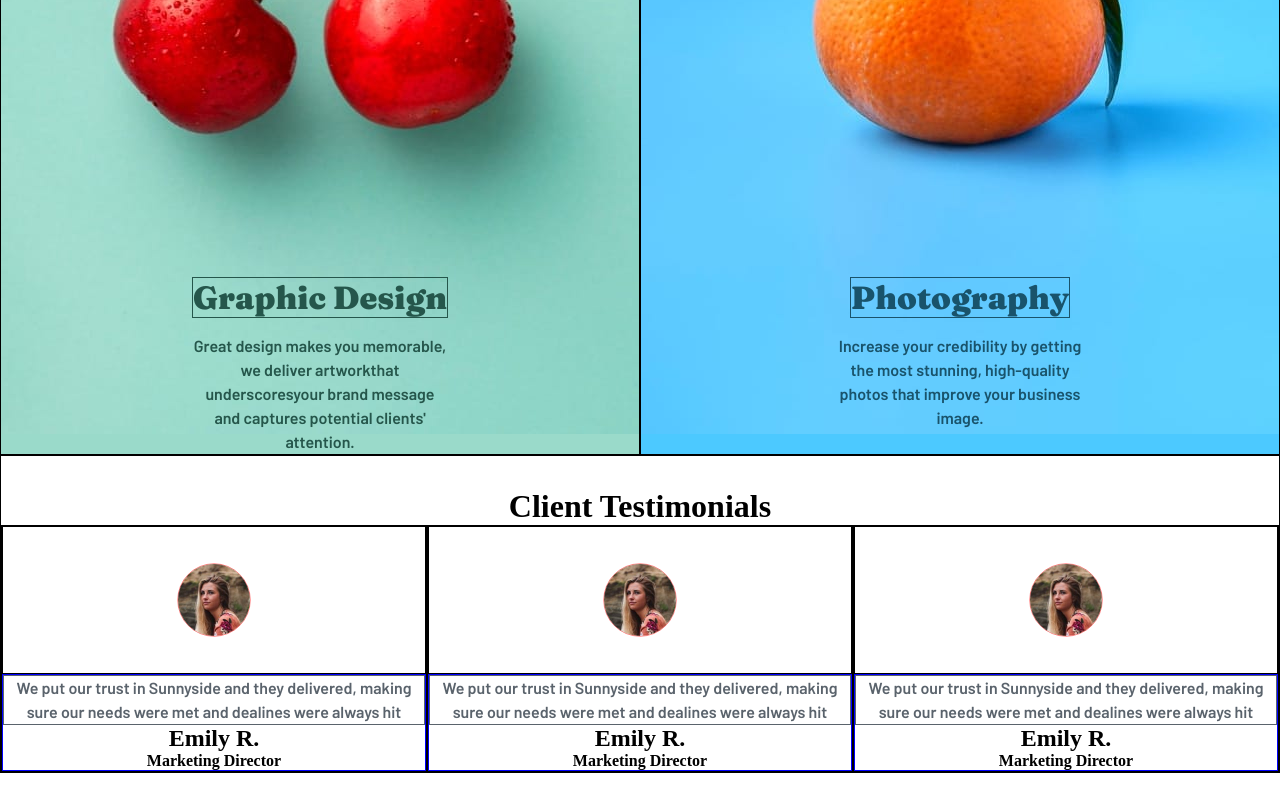
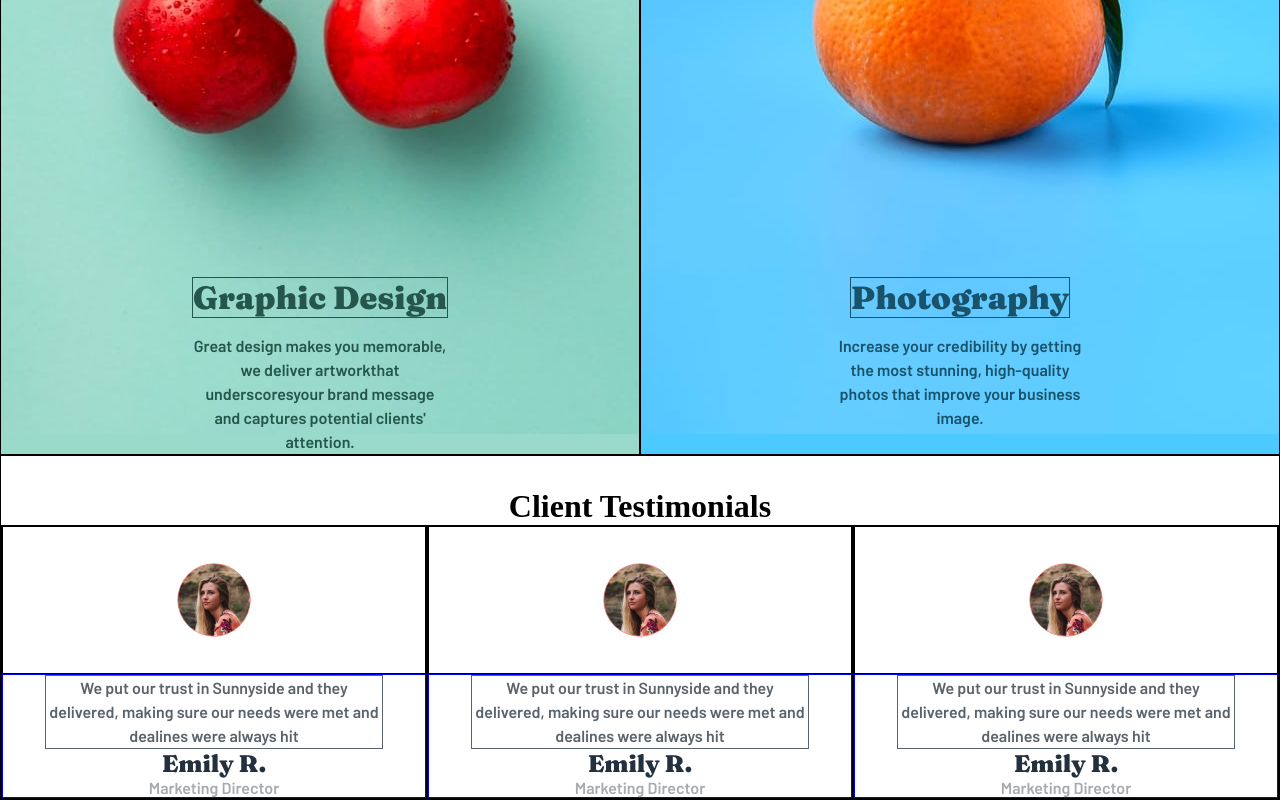
Before and after one commit to Nhoj-Plummer/sunnyside-agency-landing-page, a React (Create React App) app: page / in a window 1280 px wide. Shown: the part 2142-2942 px from the top of the page. Before the commit the page ends 2915 px from the top, so only its background shows below. Built offline with nearby package versions, Linux system fonts and the light colour scheme.

Commit message:
Adding more progress

```diff
--- a/src/components/Client/Client.css
+++ b/src/components/Client/Client.css
@@ -20,24 +20,38 @@
   border: 1px solid blue;
 }
 
-.client-container_text  p {
+.client-container_text p {
   font-family: var(--font-family-1);
   font-weight: 600;
   margin: auto;
-
   line-height: 1.5rem;
   color: var(--color-vdgb);
   border: 1px solid;
 }
 
+.client-container_text h2 {
+  font-family: var(--font-family-2);
+  font-weight: 900;
+  color: var(--color-vddb);
+}
+
+.client-container_text h4 {
+  font-family: var(--font-family-1);
+  font-weight: 600;
+  color: var(--color-gb);
+}
+
 /* Conditional Section */
 /* Mobile Rules */
 @media screen and (max-width: 540px) {
-  .client-container_text  p {
+  .client-container_text p {
     width: 80%;
   }
 }
 
 /* Desktop Rules */
 @media screen and (min-width: 540px) {
+  .client-container_text p {
+    max-width: 80%;
+  }
 }
--- a/src/components/Graphic/Graphic.css
+++ b/src/components/Graphic/Graphic.css
@@ -16,22 +16,12 @@
   max-width: 100%;
 }
 
-/* .graphic-container_image:nth-child(1) {
-  order: 2;
-  background-color: var(--color-y);
-} */
-
 .graphic-container_text {
   flex: 1;
   display: flex;
   flex-direction: column;
 }
 
-.graphic-container_text h1,
-.graphic-container_text p,
-.graphic-container_text a {
-
-}
 
 .graphic-container_text h1,
 .graphic-container_text a {
```
